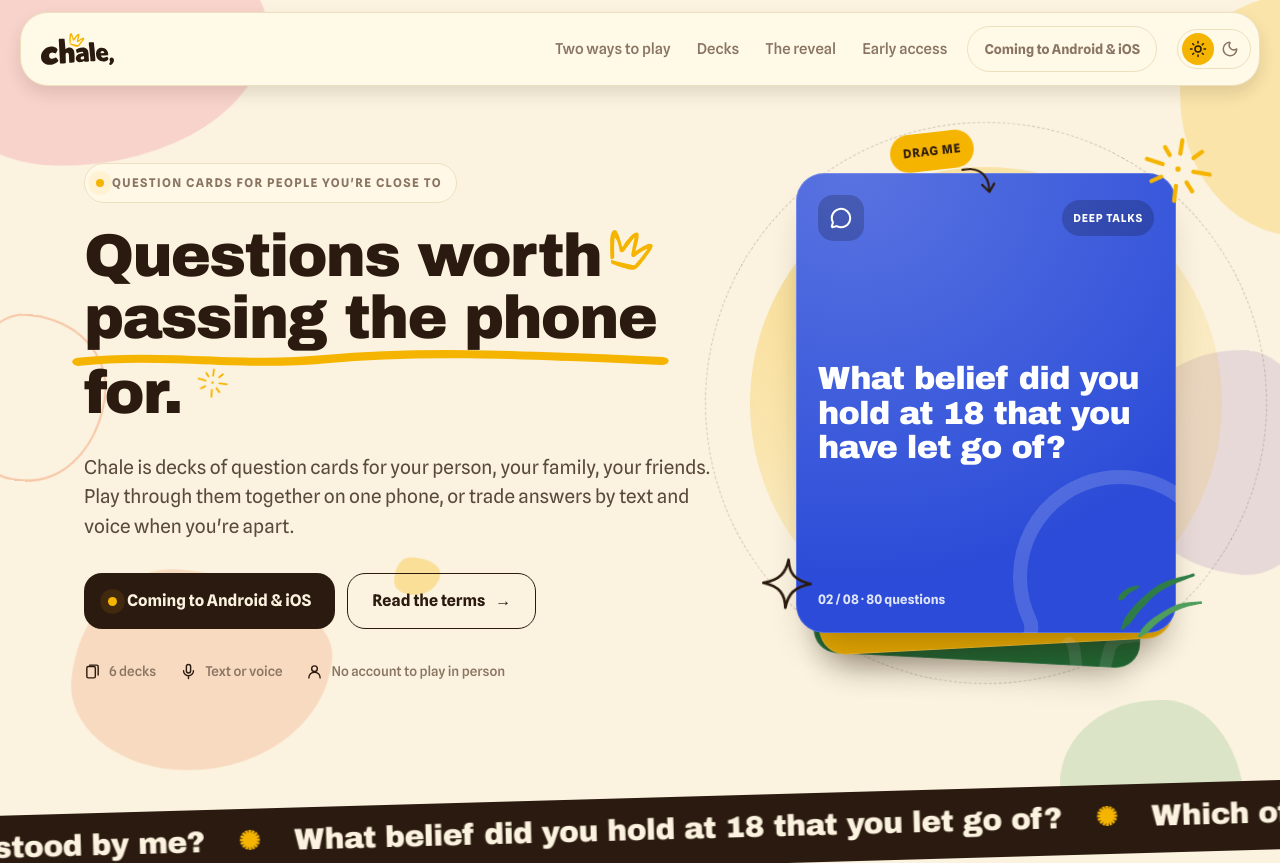
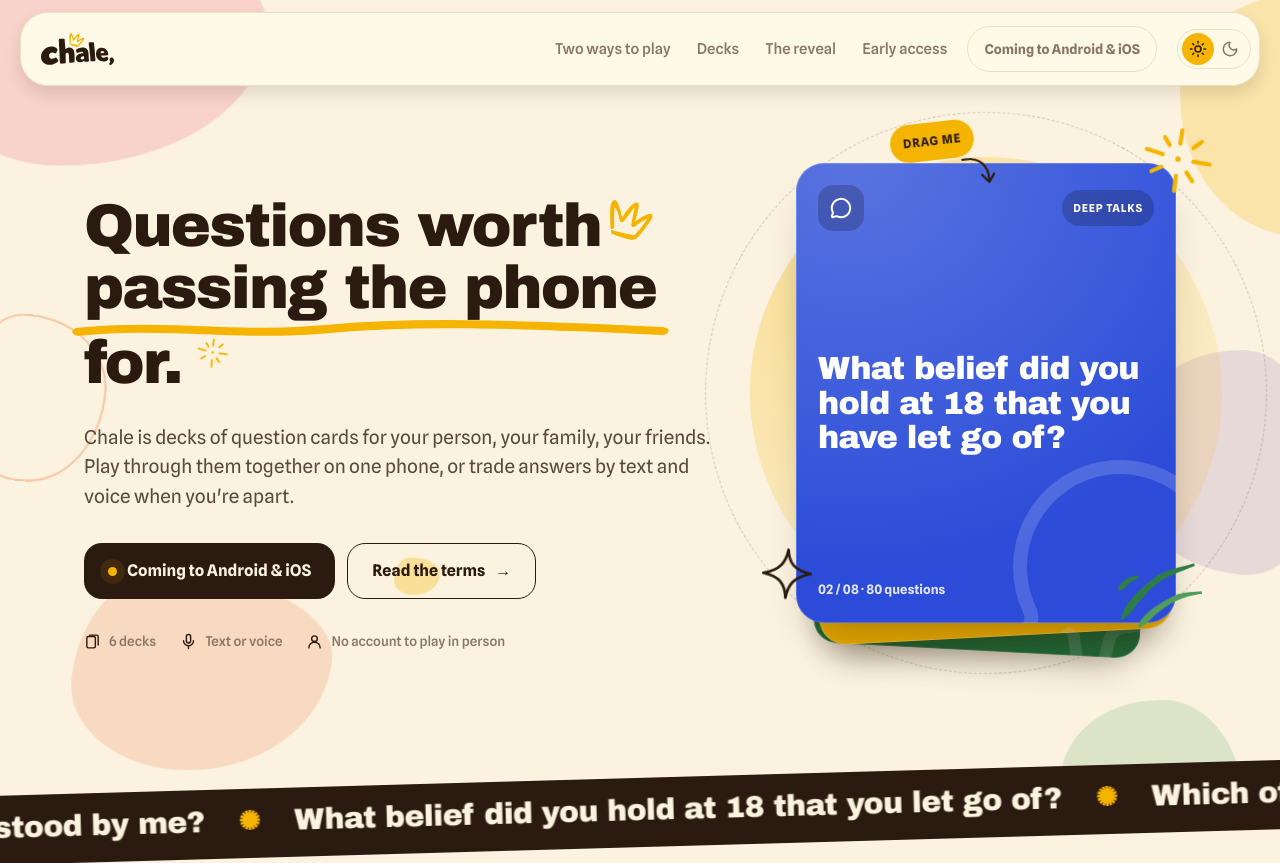
Before and after one commit to QuayeDNA/chale, a React (Vite) app in the folder web/: page / in a window 1280 px wide. Shown: the top 863 px of the page. Built offline with nearby package versions, Linux system fonts and the light colour scheme.

Commit message:
fix(web): the hero drops its eyebrow badge
It repeated the lede in pill form and read as generic AI landing. The
headline opens the page now.

```diff
--- a/web/src/components/Hero.tsx
+++ b/web/src/components/Hero.tsx
@@ -11,13 +11,12 @@ export function Hero() {
     <header className="hero" id="top">
       <div className="wrap">
         <div className="copy">
-          <span className="eyebrow"><i aria-hidden="true"></i>Question cards for people you're close to</span>
           <h1>
             <span className="ln"><span>Questions worth<img src={crownUrl} className="h-crown" alt="" aria-hidden="true" /></span></span>
             <span className="ln"><span><em>passing the phone<svg viewBox="0 0 400 20" preserveAspectRatio="none" aria-hidden="true"><path d="M4 12 C 60 2, 110 18, 170 9 S 290 3, 396 11" /></svg></em></span></span>
             <span className="ln"><span>for.<img src={sparkleUrl} className="spark" alt="" aria-hidden="true" /></span></span>
           </h1>
-          <p className="lede">Chale is decks of question cards for your person, your family, your friends. Play through them together on one phone, or trade answers by text and voice when you're apart.</p>
+          <p className="lede">Chale is decks of question cards for your person, your family, your friends. Play through them together on one phone, or trade answers by text and voice when you&apos;re apart.</p>
           <div className="actions">
             <span className="btn p" aria-disabled="true"><i className="dot" aria-hidden="true"></i>Coming to Android &amp; iOS</span>
             <Link className="btn o" to="/terms">
```
